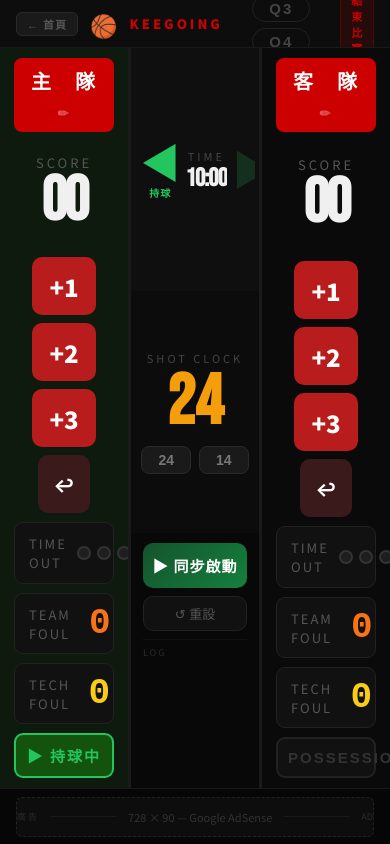
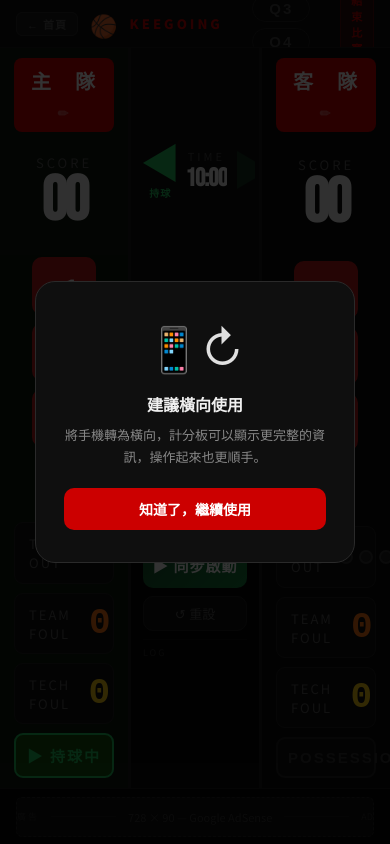
Before and after one commit to zxc31007pq-sudo/scoreboard, a React (Vite) app: page /basketball in a window 390 px wide. Built offline with nearby package versions, Linux system fonts and the light colour scheme.

Commit message:
籃球5v5計分板新增直向模式提示彈窗
進入計分畫面時,若偵測到手機是直向,顯示提示建議轉為橫向使用,
可手動關閉;實際轉成橫向後彈窗會自動消失(監聽 resize/orientationchange)。

Co-Authored-By: Claude <noreply@anthropic.com>

```diff
--- a/src/pages/Basketball.jsx
+++ b/src/pages/Basketball.jsx
@@ -34,6 +34,50 @@ function useSecondBlink(active, secs) {
     return () => clearTimeout(t);
   }, [active, secs]);
   return bright;
+}
+
+// 偵測手機是否為直向(用於提示切換橫向以獲得完整計分板視野)
+function useIsPortrait() {
+  const [portrait, setPortrait] = useState(
+    () => typeof window !== "undefined" && window.innerHeight > window.innerWidth
+  );
+  useEffect(() => {
+    const check = () => setPortrait(window.innerHeight > window.innerWidth);
+    window.addEventListener("resize", check);
+    window.addEventListener("orientationchange", check);
+    return () => {
+      window.removeEventListener("resize", check);
+      window.removeEventListener("orientationchange", check);
+    };
+  }, []);
+  return portrait;
+}
+
+function RotateHint({ onClose }) {
+  return (
+    <div style={{
+      position:"fixed", inset:0, background:"#000000cc",
+      display:"flex", alignItems:"center", justifyContent:"center", zIndex:150,
+      padding:16,
+    }}>
+      <div style={{
+        background:"#0f0f0f", border:"1px solid #2a2a2a",
+        borderRadius:20, padding:"32px 28px",
+        textAlign:"center", maxWidth:320,
+      }}>
+        <div style={{fontSize:44, marginBottom:14}}>📱↻</div>
+        <div style={{fontSize:16, fontWeight:800, color:"#f0f0f0", marginBottom:8}}>建議橫向使用</div>
+        <div style={{fontSize:13, color:"#888", lineHeight:1.7, marginBottom:20}}>
+          將手機轉為橫向，計分板可以顯示更完整的資訊，操作起來也更順手。
+        </div>
+        <button onClick={onClose} style={{
+          width:"100%", padding:"11px 0", borderRadius:10,
+          background:"#cc0000", border:"none",
+          color:"#fff", fontSize:14, fontWeight:800, cursor:"pointer",
+        }}>知道了，繼續使用</button>
+      </div>
+    </div>
+  );
 }
 
 function Dots({ total, filled, color }) {
@@ -275,6 +319,9 @@ export default function Basketball() {
   const [log, setLog] = useState([]);
   const [showTimeout, setShowTimeout] = useState(false);
   const [showMatchEnd, setShowMatchEnd] = useState(false);
+  const isPortrait = useIsPortrait();
+  const [rotateHintDismissed, setRotateHintDismissed] = useState(false);
+  const showRotateHint = isPortrait && !rotateHintDismissed;
   const [teams, setTeams] = useState([
     {name:"主　隊", score:0, fouls:0, techFouls:0, timeouts:0, history:[]},
     {name:"客　隊", score:0, fouls:0, techFouls:0, timeouts:0, history:[]},
@@ -355,6 +402,7 @@ export default function Basketball() {
       color:"#e0e0e0", display:"flex", flexDirection:"column",
       overflowX:"hidden", overflowY:"hidden",
     }}>
+      {showRotateHint && <RotateHint onClose={()=>setRotateHintDismissed(true)}/>}
       {showTimeout && <TimeoutTimer onClose={()=>setShowTimeout(false)}/>}
       {showMatchEnd && (
         <MatchEndModal
```
